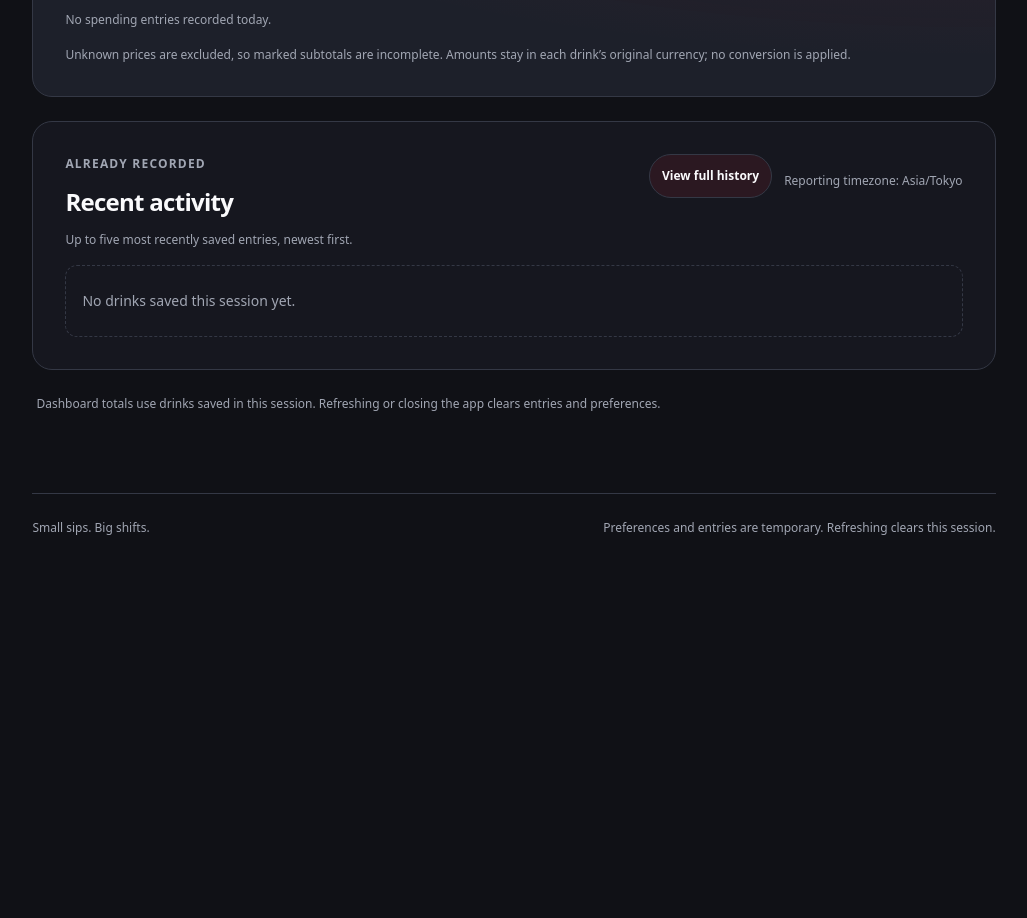
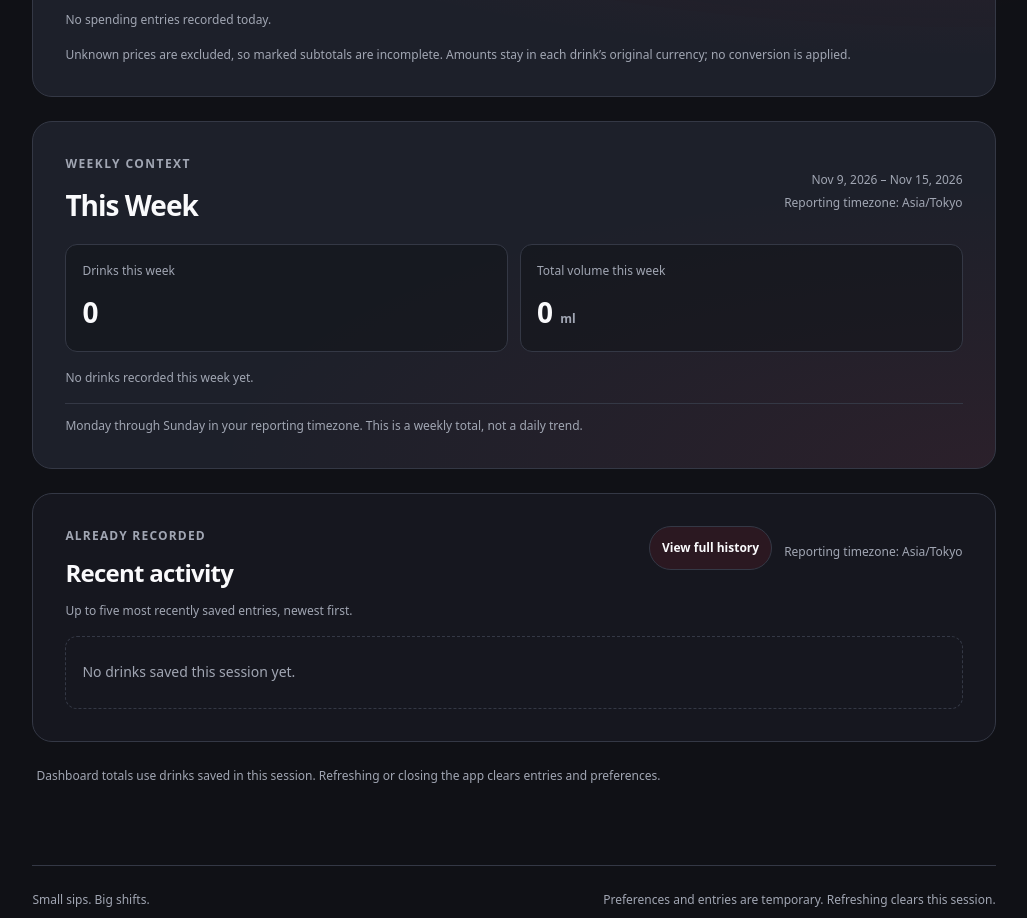
Before and after one commit to mayesha-codes/coke-tracker, a React (Vite) app: page / in a window 1280 px wide. Shown: the part 1000-1918 px from the top of the page, without its empty margins (246-1273 px from the left). Before the commit the page ends 1562 px from the top, so only its background shows below. Built offline with nearby package versions, Linux system fonts and the light colour scheme.

Commit message:
feat(dashboard): add weekly consumption summary

```diff
--- a/src/features/dashboard/DashboardPage.css
+++ b/src/features/dashboard/DashboardPage.css
@@ -7,7 +7,8 @@
 
 .dashboard-heading,
 .dashboard-overview__heading,
-.dashboard-goal__heading {
+.dashboard-goal__heading,
+.dashboard-week__heading {
   display: flex;
   align-items: flex-end;
   justify-content: space-between;
@@ -56,6 +57,7 @@
 .dashboard-overview,
 .dashboard-goal,
 .dashboard-spending,
+.dashboard-week,
 .dashboard-error {
   display: grid;
   gap: var(--space-4);
@@ -71,10 +73,87 @@
 .dashboard-overview h2,
 .dashboard-goal h2,
 .dashboard-spending h2,
+.dashboard-week h2,
 .dashboard-error h2 {
   margin: 0;
   font-size: var(--text-heading);
   letter-spacing: -0.035em;
+}
+
+.dashboard-week {
+  background:
+    radial-gradient(ellipse at 100% 100%, rgb(227 34 53 / 7%), transparent 58%),
+    var(--color-surface);
+}
+
+.dashboard-week__heading {
+  align-items: center;
+}
+
+.dashboard-week__period {
+  min-width: 0;
+  text-align: right;
+}
+
+.dashboard-week__period p,
+.dashboard-week__period span,
+.dashboard-week__empty,
+.dashboard-week__note,
+.dashboard-week__error {
+  margin: 0;
+  color: var(--color-muted);
+  font-size: var(--text-xs);
+  line-height: 1.6;
+  overflow-wrap: anywhere;
+}
+
+.dashboard-week__period span {
+  display: block;
+  margin-top: var(--space-1);
+}
+
+.dashboard-week__metrics {
+  display: grid;
+  grid-template-columns: repeat(2, minmax(0, 1fr));
+  gap: var(--space-3);
+  margin: 0;
+}
+
+.dashboard-week__metrics > div {
+  display: grid;
+  gap: var(--space-2);
+  min-width: 0;
+  padding: var(--space-4);
+  border: 1px solid var(--color-border);
+  border-radius: var(--radius-sm);
+  background: rgb(16 17 22 / 48%);
+}
+
+.dashboard-week__metrics dt {
+  color: var(--color-muted);
+  font-size: var(--text-xs);
+}
+
+.dashboard-week__metrics dd {
+  margin: 0;
+  font-size: clamp(1.25rem, 3vw, 1.75rem);
+  font-weight: 700;
+  font-variant-numeric: tabular-nums;
+  overflow-wrap: anywhere;
+}
+
+.dashboard-week__metrics small {
+  color: var(--color-muted);
+  font-size: var(--text-xs);
+}
+
+.dashboard-week__note {
+  padding-top: var(--space-3);
+  border-top: 1px solid var(--color-border);
+}
+
+.dashboard-week__error {
+  color: var(--color-text);
 }
 
 .dashboard-spending__heading {
@@ -319,8 +398,13 @@
 
 @media (max-width: 42rem) {
   .dashboard-heading,
-  .dashboard-overview__heading {
+  .dashboard-overview__heading,
+  .dashboard-week__heading {
     align-items: flex-start;
+  }
+
+  .dashboard-week__period {
+    text-align: left;
   }
 
   .dashboard-overview__metrics {
--- a/src/features/dashboard/DashboardPage.tsx
+++ b/src/features/dashboard/DashboardPage.tsx
@@ -1,8 +1,10 @@
-import { useId } from 'react'
+import { useEffect, useId, useState } from 'react'
 import type { SessionEntryRecord } from '../../app/session/sessionState'
-import { calculateDailySummary } from '../../domain/reporting'
+import { calculateDailySummary, calculatePeriodTotals } from '../../domain/reporting'
 import type { DailySummaryResult } from '../../domain/reporting'
 import { formatMoney } from '../../domain/money'
+import { getCalendarDayPeriod, getCalendarWeekPeriod } from '../../domain/periods'
+import type { ReportingPeriod } from '../../domain/periods'
 import type { ConsumptionTotals } from '../../domain/totals'
 import type { TrackingSettings } from '../../domain/types'
 import RecentSessionEntries from '../logging/RecentSessionEntries'
@@ -33,6 +35,20 @@ function formatToday(referenceUtc: string, timeZone: string): string {
   } catch {
     return 'Today'
   }
+}
+
+function formatPeriodDate(timestamp: string, timeZone: string): string {
+  return new Intl.DateTimeFormat(ENGLISH_DISPLAY_LOCALE, {
+    month: 'short',
+    day: 'numeric',
+    year: 'numeric',
+    timeZone,
+  }).format(new Date(timestamp))
+}
+
+function formatWeekRange(period: ReportingPeriod): string {
+  const lastInstant = new Date(Date.parse(period.endUtc) - 1).toISOString()
+  return `${formatPeriodDate(period.startUtc, period.timeZone)} – ${formatPeriodDate(lastInstant, period.timeZone)}`
 }
 
 function goalMessage(result: Extract<DailySummaryResult, { valid: true }>): string {
@@ -146,13 +162,72 @@ function SpendingOverview({ totals }: { totals: ConsumptionTotals }) {
   )
 }
 
+function WeeklyContext({ entries, referenceUtc, timeZone }: {
+  entries: readonly SessionEntryRecord[]
+  referenceUtc: string
+  timeZone: string
+}) {
+  const headingId = useId()
+  const period = getCalendarWeekPeriod(referenceUtc, timeZone)
+  const drinkEntries = entries.map(record => record.entry)
+  const result = period.valid
+    ? calculatePeriodTotals(drinkEntries, period.period)
+    : period
+
+  return (
+    <section className="dashboard-week" aria-labelledby={headingId}>
+      <div className="dashboard-week__heading">
+        <div>
+          <p className="dashboard-eyebrow">Weekly context</p>
+          <h2 id={headingId}>This Week</h2>
+        </div>
+        <div className="dashboard-week__period">
+          {period.valid ? (
+            <>
+              <p>{formatWeekRange(period.period)}</p>
+              <span>Reporting timezone: {timeZone}</span>
+            </>
+          ) : (
+            <p>Reporting timezone: {timeZone}</p>
+          )}
+        </div>
+      </div>
+
+      {result.valid ? (
+        <>
+          <dl className="dashboard-week__metrics">
+            <div><dt>Drinks this week</dt><dd>{formatNumber(result.totals.drinkCount)}</dd></div>
+            <div><dt>Total volume this week</dt><dd>{formatNumber(result.totals.volumeMl)} <small>ml</small></dd></div>
+          </dl>
+          {result.totals.entryCount === 0 && (
+            <p className="dashboard-week__empty">No drinks recorded this week yet.</p>
+          )}
+        </>
+      ) : (
+        <p className="dashboard-week__error" role="alert">Weekly summary is unavailable: {result.issues.map(issue => issue.message).join(' ')}</p>
+      )}
+      <p className="dashboard-week__note">Monday through Sunday in your reporting timezone. This is a weekly total, not a daily trend.</p>
+    </section>
+  )
+}
+
 function DashboardPage({ entries, timeZone, dailyLimitMl, onViewHistory }: DashboardPageProps) {
+  const [, setDayRefresh] = useState(0)
+  const referenceUtc = new Date().toISOString()
   const summaryId = useId()
-  // The caller supplies the clock reference to the pure reporting API. A fresh
-  // value on render means returning to Home and session updates recalculate today.
-  const referenceUtc = new Date().toISOString()
   const drinkEntries = entries.map(record => record.entry)
   const summary = calculateDailySummary(drinkEntries, referenceUtc, dailyLimitMl, timeZone)
+
+  // Refresh once at the next reporting-day boundary. The domain period supplies
+  // the timezone-aware instant, including DST changes; cleanup handles navigation.
+  useEffect(() => {
+    const day = getCalendarDayPeriod(referenceUtc, timeZone)
+    if (day.valid === false) return
+
+    const delay = Math.max(1, Date.parse(day.period.endUtc) - Date.now() + 1)
+    const timeout = window.setTimeout(() => setDayRefresh(value => value + 1), delay)
+    return () => window.clearTimeout(timeout)
+  }, [referenceUtc, timeZone])
 
   return (
     <div className="dashboard-page">
@@ -190,6 +265,7 @@ function DashboardPage({ entries, timeZone, dailyLimitMl, onViewHistory }: Dashb
 
           <DailyGoal result={summary} />
           <SpendingOverview totals={summary.totals} />
+          <WeeklyContext entries={entries} referenceUtc={referenceUtc} timeZone={timeZone} />
         </>
       ) : (
         <section className="dashboard-error" role="alert" aria-label="Today's summary unavailable">
```
Also changed, not shown: 1 other file (tests, documents, lock files or other folders).
